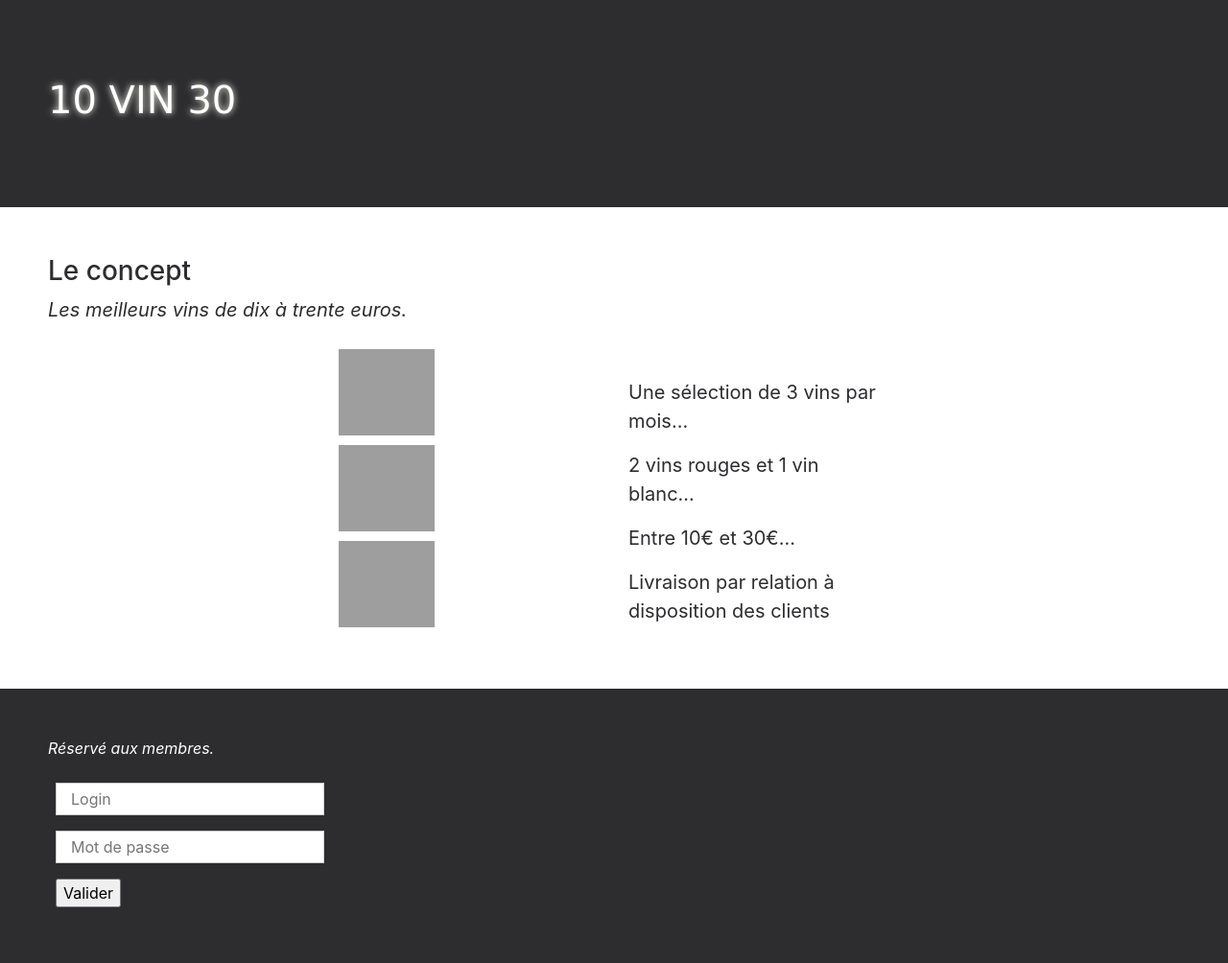
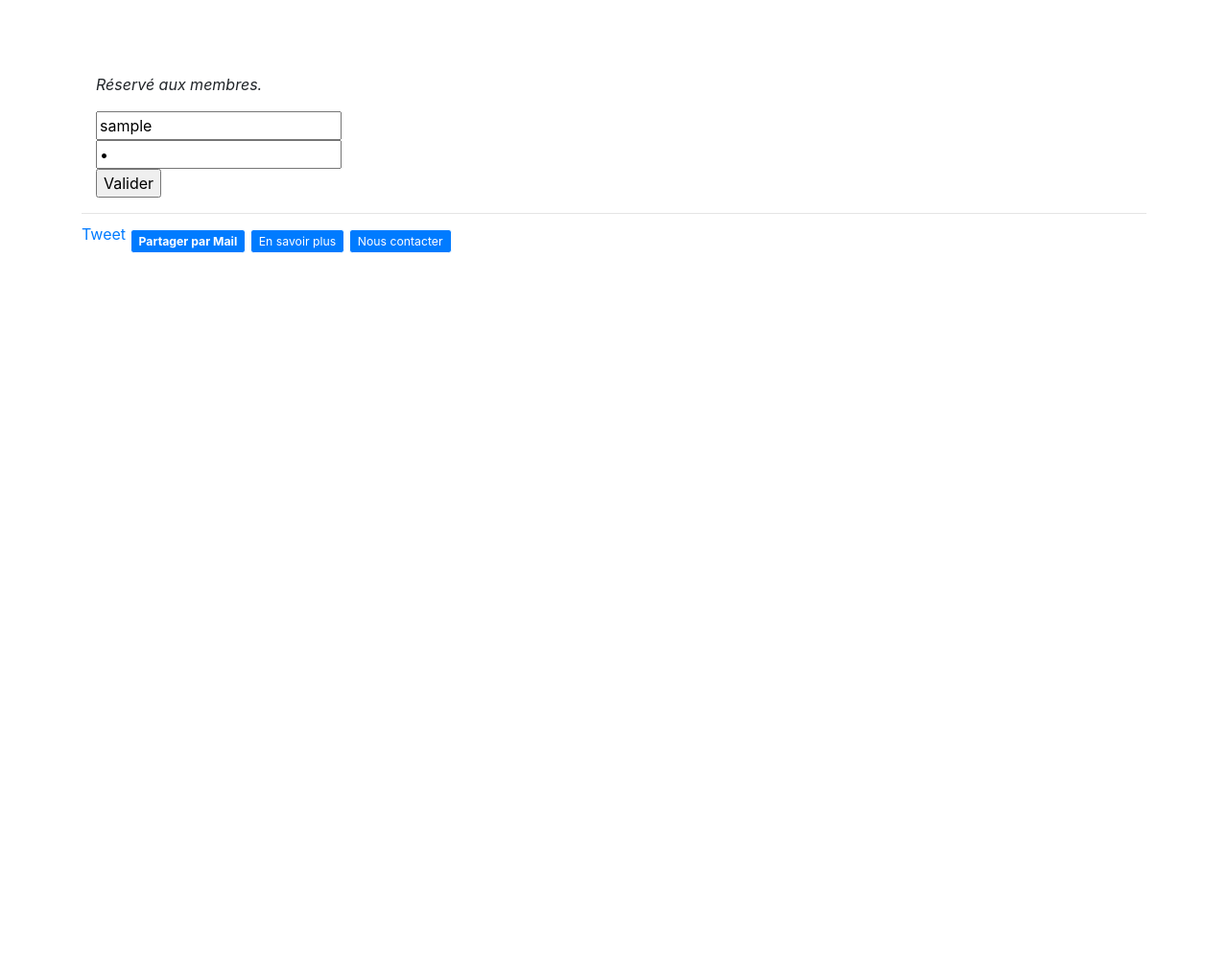
Before and after one commit to baltrian/vmeilleur, a Django app: template src/appli/templates/connexion.html in a window 1280 px wide. Shown: the whole page at 96% size. After the commit the page ends 264 px from the top, so only its background shows below. Run offline with Django 3.2, Linux system fonts and the light colour scheme; the template is opened without the code that fills it: most values are stand-ins (such as "Sample title", 1, 10 or a date in 2020); some libraries are stand-ins or nearby versions; grey boxes are pictures that could not be loaded.

Commit message:
Connexion 3

```diff
--- a/src/appli/templates/connexion.html
+++ b/src/appli/templates/connexion.html
@@ -1,97 +1,29 @@
+{% extends 'base.html' %}
+{% load static include_anything leaflet_tags %}
 
-<!DOCTYPE html>
-<html lang="en">
-  <head>
-    <!-- Required meta tags always come first -->
-    <meta charset="utf-8">
-    <meta name="viewport" content="width=device-width, initial-scale=1, shrink-to-fit=no">
-    <meta http-equiv="x-ua-compatible" content="ie=edge">
+{% block head %}
+  {{ block.super }}
+  {% leaflet_js %}
+  {% leaflet_css %}
 
-    <!-- Bootstrap CSS -->
-    <link rel="stylesheet" href="https://maxcdn.bootstrapcdn.com/bootstrap/4.0.0-alpha.5/css/bootstrap.min.css" integrity="sha384-AysaV+vQoT3kOAXZkl02PThvDr8HYKPZhNT5h/CXfBThSRXQ6jW5DO2ekP5ViFdi" crossorigin="anonymous">
+{% endblock %}
 
-	<style type="text/css">
 
-		.title-container {
-    		padding: 80px 50px;
-    		background: #2d2d30;
-    		color: white;
-    		font-family: Verdana;
-    		text-shadow: 0px 0px 7px #FFFFF0;
-		}
-		.container1 {
-    		padding: 50px 50px;
-    		background: #2d2d30;
-    		color: white;
-		}
-		.container2 {
-    		padding: 50px 50px;
-    		color: #2d2d30;
-    		background: white;
-		}
-		#concept-general{
-			margin-bottom: 10px;
-		}
-		#pitch{
-			font-size: 20px;
-		}
-		img {
-			padding-bottom: 10px;
-		}
-		input[type=text] {
-			margin: 8px;
-    		border: 1px solid #ccc;
-    		padding: 4px 15px;
-		}
-		input[type=submit] {
-			margin: 8px;
-		}
-	</style>
-
-  </head>
-  <body>
-
-    <div class="container-fluid title-container text-xs-center">
-      <h1 class="title">10 VIN 30</h1>
-    </div>
-
-    	<!-- Pitch -->
-	<div id="pitch" class="container2 text-xs-center">
-		<div class="row">
-			<div id="concept-general" class="container-fluid">
-				<h3>Le concept</h3>
-				<p><em>Les meilleurs vins de dix à trente euros.</em></p>
-			</div>
-			<div class="col-md-3"></div>
-			<div id="vins" class="col-md-3 col-sm-12">
-				<img src="Images/bouteille_vin_inconnu.png" alt="Wine bottle" style="width:100px;height:100px;"><br/>
-				<img src="Images/bouteille_vin_inconnu.png" alt="Wine bottle" style="width:100px;height:100px;"><br/>
-				<img src="Images/bouteille_vin_inconnu.png" alt="Wine bottle" style="width:100px;height:100px;"><br/>
-			</div>
-			<div id="concept" class="col-md-3 col-sm-12">
-				<br/>
-				<p>Une sélection de 3 vins par mois...  </p>
-				<p>2 vins rouges et 1 vin blanc... </p>
-				<p>Entre 10€ et 30€... </p>
-				<p>Livraison par relation à disposition des clients </p>
-			</div>
-			<div class="col-md-3"></div>
-		</div>
-	</div>
-
-    <!-- Container (Contact Section) -->
+{% block body %}
+	   <!-- Container (Contact Section) -->
 	<div id="login" class="container-fluid container1 text-xs-center">
     	<p><em>Réservé aux membres.</em></p>
-    	<form action="demo_form.asp">
-		  	<input type="text" name="Login" placeholder="Login"><br>
-		  	<input type="text" name="Password" placeholder="Mot de passe"><br>
+    	<form action="log-in" method = "post">
+		  	<input type="text" name="Login" value="{{login}}" placeholder="Login"><br>
+		  	<input type="password" name="Password" value="{{password}}" placeholder="Mot de passe"><br>
 		  	<input type="submit" value="Valider">
 		</form>
 	</div>
+{% endblock body %}
 
-    <!-- jQuery first, then Tether, then Bootstrap JS. -->
-    <script src="https://ajax.googleapis.com/ajax/libs/jquery/3.1.1/jquery.min.js" integrity="sha384-3ceskX3iaEnIogmQchP8opvBy3Mi7Ce34nWjpBIwVTHfGYWQS9jwHDVRnpKKHJg7" crossorigin="anonymous"></script>
-    <script src="https://cdnjs.cloudflare.com/ajax/libs/tether/1.3.7/js/tether.min.js" integrity="sha384-XTs3FgkjiBgo8qjEjBk0tGmf3wPrWtA6coPfQDfFEY8AnYJwjalXCiosYRBIBZX8" crossorigin="anonymous"></script>
-    <script src="https://maxcdn.bootstrapcdn.com/bootstrap/4.0.0-alpha.5/js/bootstrap.min.js" integrity="sha384-BLiI7JTZm+JWlgKa0M0kGRpJbF2J8q+qreVrKBC47e3K6BW78kGLrCkeRX6I9RoK" crossorigin="anonymous"></script>
-  </body>
-</html>
+
+{% block bottom %}
+	{{ block.super }}
+
+
+{% endblock %}
--- a/src/appli/views.py
+++ b/src/appli/views.py
@@ -9,6 +9,7 @@ import xml.etree.ElementTree
 from django.http import JsonResponse
 from django.shortcuts import render, redirect
 from django.contrib.sites.models import Site
+from django.contrib.auth import authenticate, login
 
 from djgeojson.serializers import Serializer as GeoJSONSerializer
 
--- a/src/vmeilleur/urls.py
+++ b/src/vmeilleur/urls.py
@@ -8,7 +8,8 @@ from appli.views import consulter
 
 urlpatterns = [
     url(r'^admin/', admin.site.urls),
-    url(r'^connexion$', auth_views.login),
+    # On import les vues de Django, avec un nom spécifique
+	url(r'^connexion', auth_views.login, {'template_name': 'connexion.html'}),
 
     #url(r'^$', contribuer, name="contribuer"),
     #url(r'^$', name="contribuer"),
```
